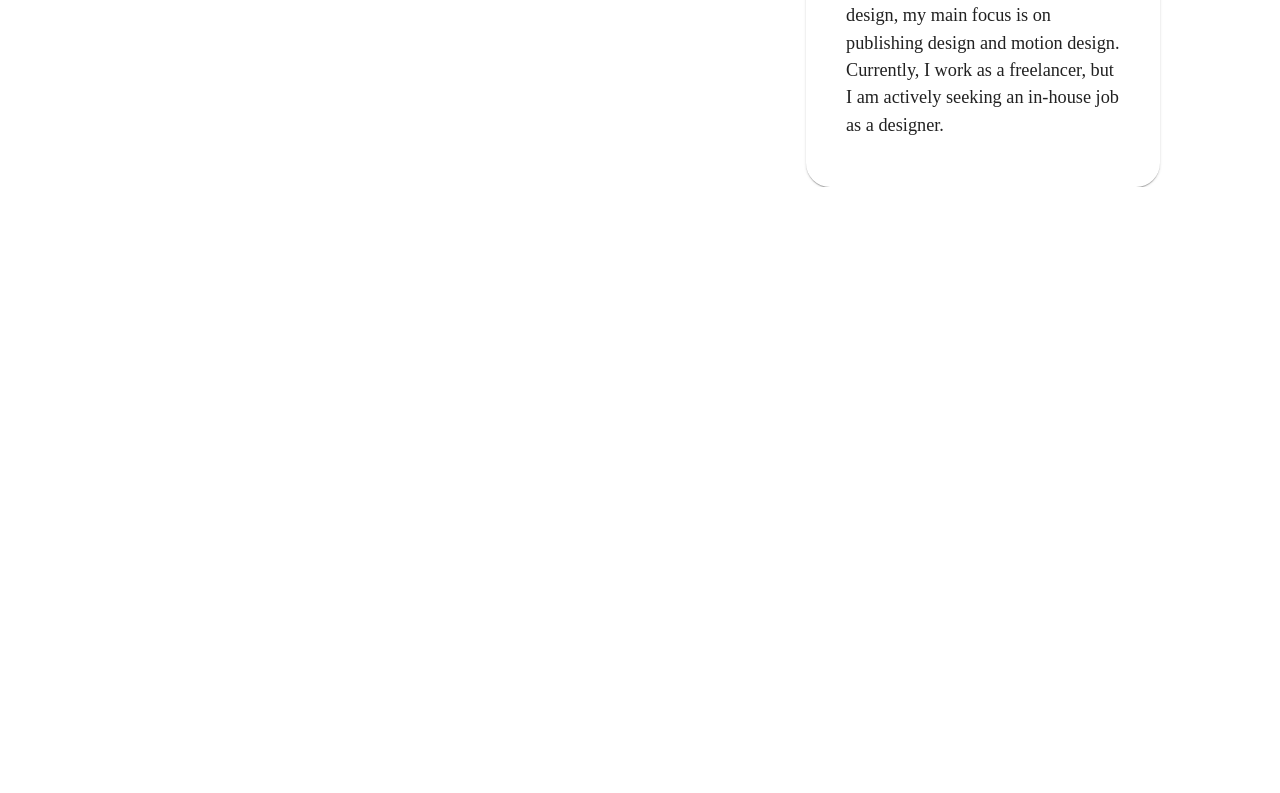
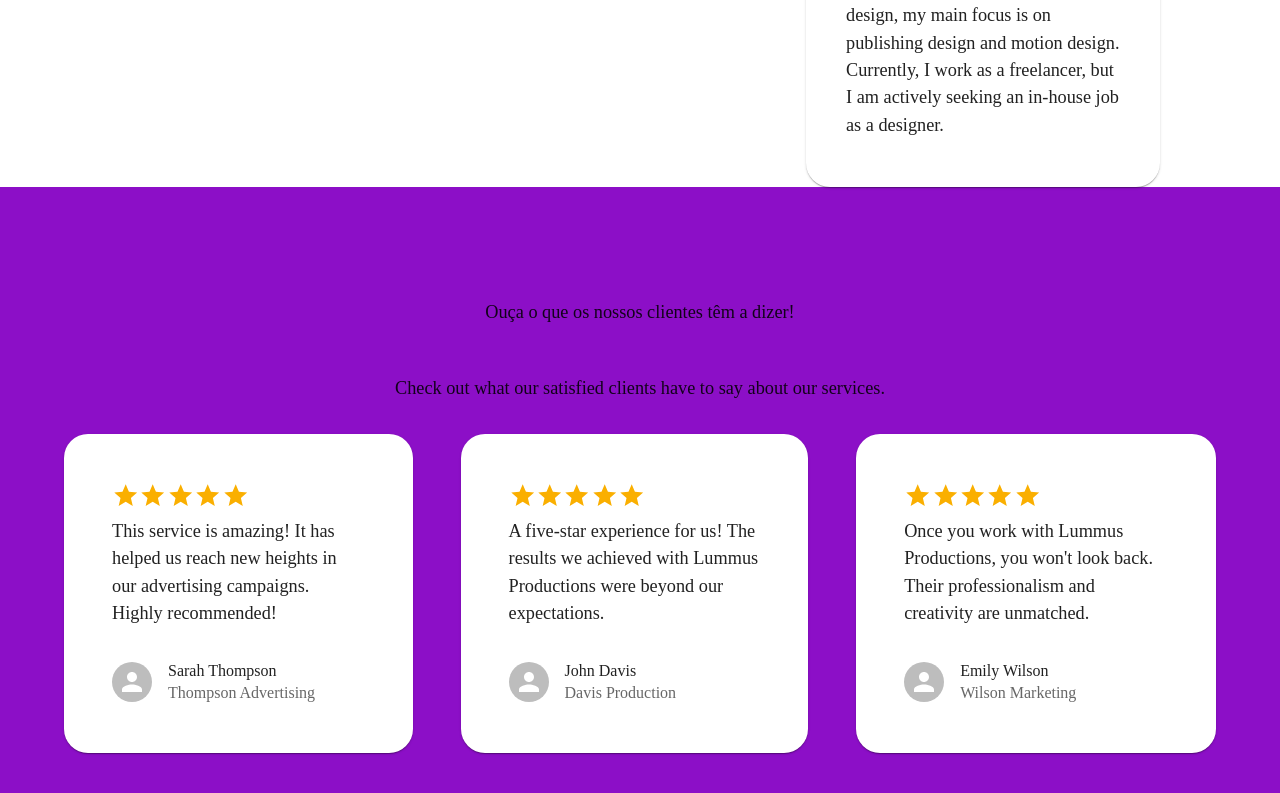
Before and after one commit to johannDeLaCruz/lummus_productions, a React (Vite) app: page / in a window 1280 px wide. Shown: the part 2482-3275 px from the top of the page. Before the commit the page ends 2669 px from the top, so only its background shows below. Built offline with nearby package versions, Linux system fonts and the light colour scheme.

Commit message:
feat(testimonials): :sparkles: add testimonials section

```diff
--- a/src/App.jsx
+++ b/src/App.jsx
@@ -7,6 +7,7 @@ import AboutUs from "./components/AboutUs";
 import Portfolio from "./components/Portfolio";
 import Milestones from "./components/Milestones";
 import Bio from "./components/Bio";
+import Testimonials from "./components/Testimonials";
 
 function App() {
   return (
@@ -19,6 +20,7 @@ function App() {
       <Portfolio />
       <Milestones />
       <Bio />
+      <Testimonials />
     </>
   );
 }
--- a/src/components/Testimonials.jsx
+++ b/src/components/Testimonials.jsx
@@ -0,0 +1,68 @@
+import Box from "@mui/material/Box";
+import Stack from "@mui/material/Stack";
+import Container from "@mui/material/Container";
+import Typography from "@mui/material/Typography";
+import Rating from "@mui/material/Rating";
+import Card from "@mui/material/Card";
+import CardContent from "@mui/material/CardContent";
+import CardHeader from "@mui/material/CardHeader";
+import Avatar from "@mui/material/Avatar";
+
+const Testimonials = () => {
+  const testimonialsList = [
+    {
+      rating: <Rating value={5} readOnly />,
+      description:
+        "This service is amazing! It has helped us reach new heights in our advertising campaigns. Highly recommended!",
+      title: "Sarah Thompson",
+      subtitle: "Thompson Advertising",
+      avatar: <Avatar></Avatar>,
+    },
+    {
+      rating: <Rating value={5} readOnly />,
+      description:
+        "A five-star experience for us! The results we achieved with Lummus Productions were beyond our expectations.",
+      title: "John Davis",
+      subtitle: "Davis Production",
+      avatar: <Avatar></Avatar>,
+    },
+    {
+      rating: <Rating value={5} readOnly />,
+      description:
+        "Once you work with Lummus Productions, you won't look back. Their professionalism and creativity are unmatched.",
+      title: "Emily Wilson",
+      subtitle: "Wilson Marketing",
+      avatar: <Avatar></Avatar>,
+    },
+  ];
+
+  return (
+    <Box sx={{ backgroundColor: "primary.main", py: 10 }}>
+      <Container maxWidth="lg">
+        <Stack alignItems={"center"} spacing={6} paddingBlock={4}>
+          <Typography>Ouça o que os nossos clientes têm a dizer!</Typography>
+          <Typography>
+            Check out what our satisfied clients have to say about our services.
+          </Typography>
+        </Stack>
+        <Stack direction={"row"} spacing={6}>
+          {testimonialsList.map((testimonial, index) => (
+            <Card key={index} sx={{ p: 4 }}>
+              <CardContent>
+                {testimonial.rating}
+                <Typography>{testimonial.description}</Typography>
+              </CardContent>
+              <CardHeader
+                avatar={testimonial.avatar}
+                title={testimonial.title}
+                subheader={testimonial.subtitle}
+              />
+            </Card>
+          ))}
+        </Stack>
+      </Container>
+    </Box>
+  );
+};
+
+export default Testimonials;
```
Also changed, not shown: src/components/CallToAction.jsx (added).
